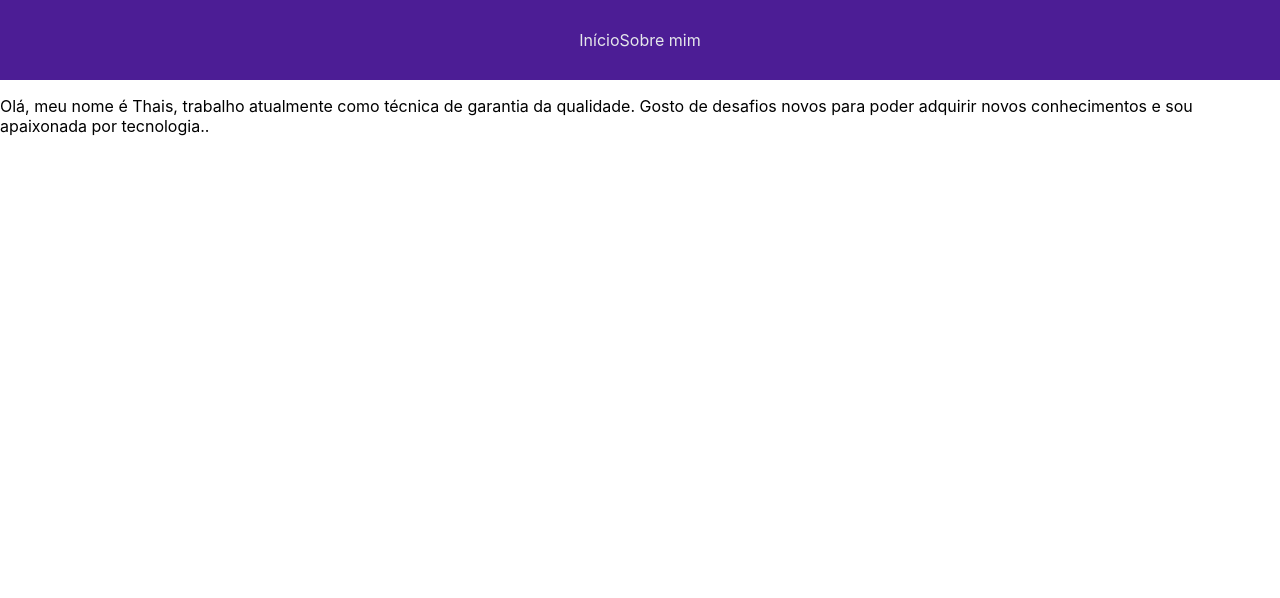
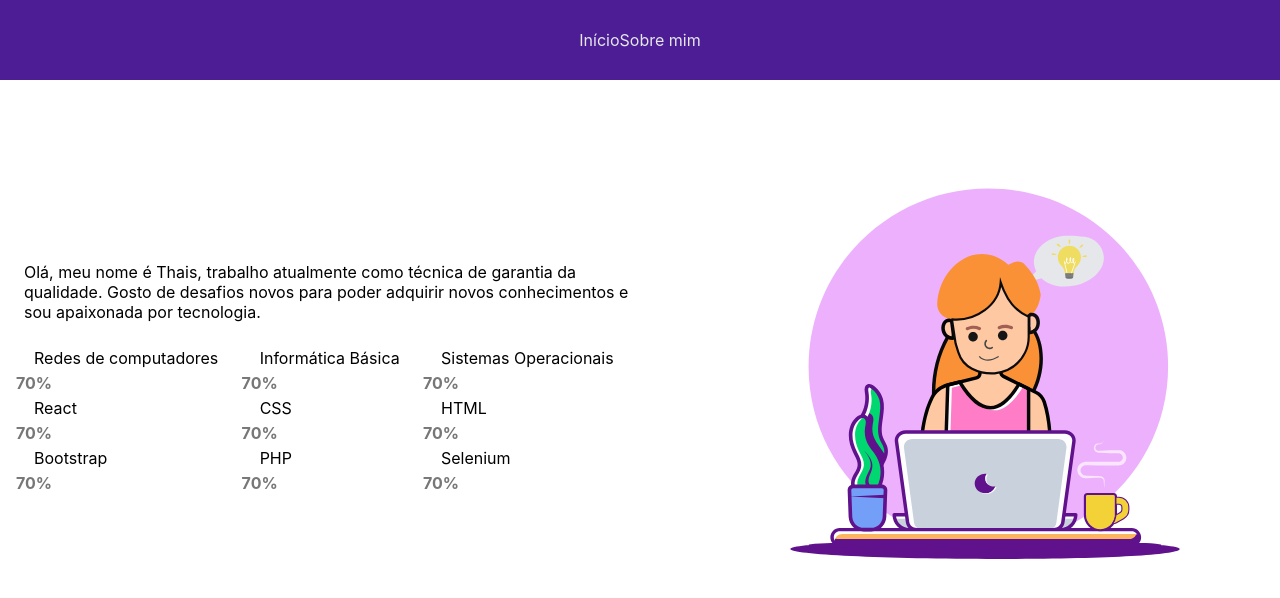
Before and after one commit to ThaisPerez/Portfolio, a React (Create React App) app: page / in a window 1280 px wide. Shown: the top 598 px of the page. Built offline with nearby package versions, Linux system fonts and the light colour scheme.

Commit message:
alteracoes no container

```diff
--- a/src/App.js
+++ b/src/App.js
@@ -1,14 +1,30 @@
 import Navbar from './components/Navbar';
-
+import Container from './components/Container'
+import Perfil from './assets/perfil.svg'
 function App() {
   return (
     <div>
       <Navbar />
-      <div className="ContentText">
+      <div className="Container">
+        <div className='Content'>
         <p>
-          Olá, meu nome é Thais, trabalho atualmente como técnica de garantia da qualidade. Gosto de
-          desafios novos para poder adquirir novos conhecimentos e sou apaixonada por tecnologia..
+          Olá, meu nome é Thais, trabalho atualmente como técnica de garantia da qualidade. Gosto de desafios novos para poder adquirir novos conhecimentos e sou apaixonada por tecnologia.
         </p>
+        <div className='ContainerCard'>
+        <Container titulo="Redes de computadores" />
+        <Container titulo="Informática  Básica" />
+        <Container titulo="Sistemas Operacionais" />
+        <Container titulo="React" />
+        <Container titulo="CSS" />
+        <Container titulo="HTML" />
+        <Container titulo="Bootstrap" />
+        <Container titulo="PHP" />
+          <Container titulo="Selenium" />
+          </div>
+        </div>
+        <div className='Content-img'>
+          <img src={Perfil} alt="" />
+        </div>
       </div>
     </div>
   );
--- a/src/components/Container/index.jsx
+++ b/src/components/Container/index.jsx
@@ -1,12 +1,12 @@
 import './styles.css'
+import Perfil from './../../assets/perfil.svg'
 
-export default function CardSuporte(props) {
+export default function Card(props) {
   return (
-    <div className='CardSuporte'>
-      <img className='imgSuporte' src={props.img} alt=""></img>
+    <div className='Card'>
       <span>{props.titulo}</span>
-      <a href={props.subtitulo}></a>
+      <div class="progress"> <div class="progress-value">70%</div></div>
+    </div>
 
-    </div>
   )
 }
--- a/src/components/Container/styles.css
+++ b/src/components/Container/styles.css
@@ -0,0 +1,24 @@
+.Card-img{
+    width: 542px;
+    height: 542px;
+    flex: none;
+    order: 1;
+    flex-grow: 0;
+}
+
+.progress-value {
+  display: flex;
+  padding: auto;
+  text-align: center;
+  align-items: center;
+  justify-content: center;
+  animation: load 3s normal forwards;
+  box-shadow: 0 10px 40px -10px #fff;
+  border-radius: 100px;
+  background: #fff;
+  height: 30px;
+  width: 0;
+  font-size: 16px;
+  font-weight: bold;
+  color: #777777;
+}
--- a/src/index.css
+++ b/src/index.css
@@ -10,4 +10,24 @@ body {
 code {
   font-family: source-code-pro, Menlo, Monaco, Consolas, 'Courier New',
     monospace;
+
 }
+
+.Container{
+display: flex;
+align-items: center;
+justify-content: space-between;
+padding: 24px;
+}
+.Content{
+  display: flex;
+  flex-direction: column;
+  width: 621px;
+}
+
+.ContainerCard{
+  display: grid;
+    grid-template-columns: auto auto auto;
+    padding: 10px;
+    width: 621px;
+  }
```
Also changed, not shown: src/assets/Sem título.png (added), src/assets/perfil.svg (added).
